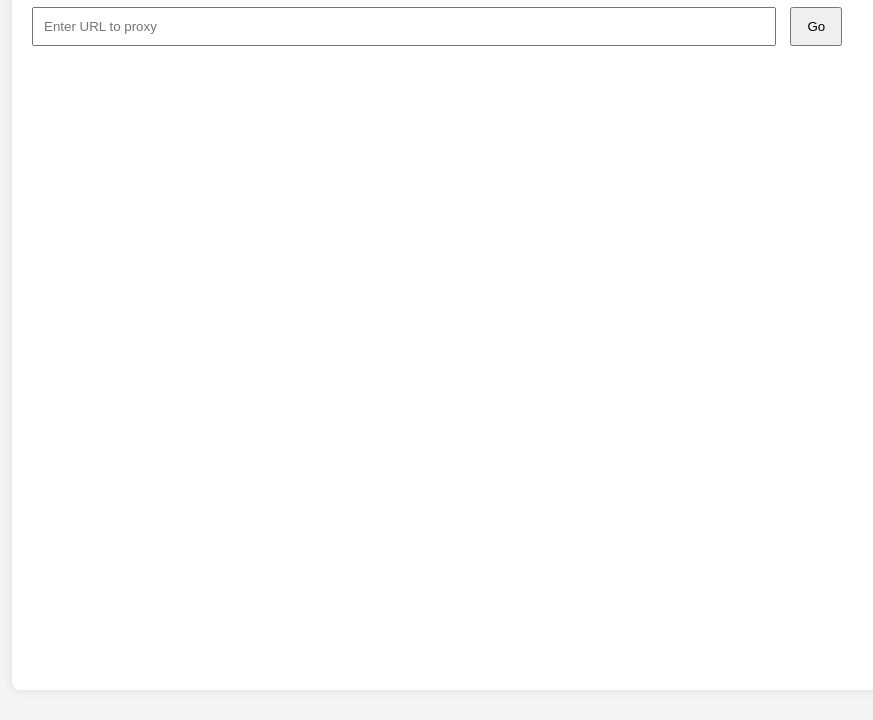
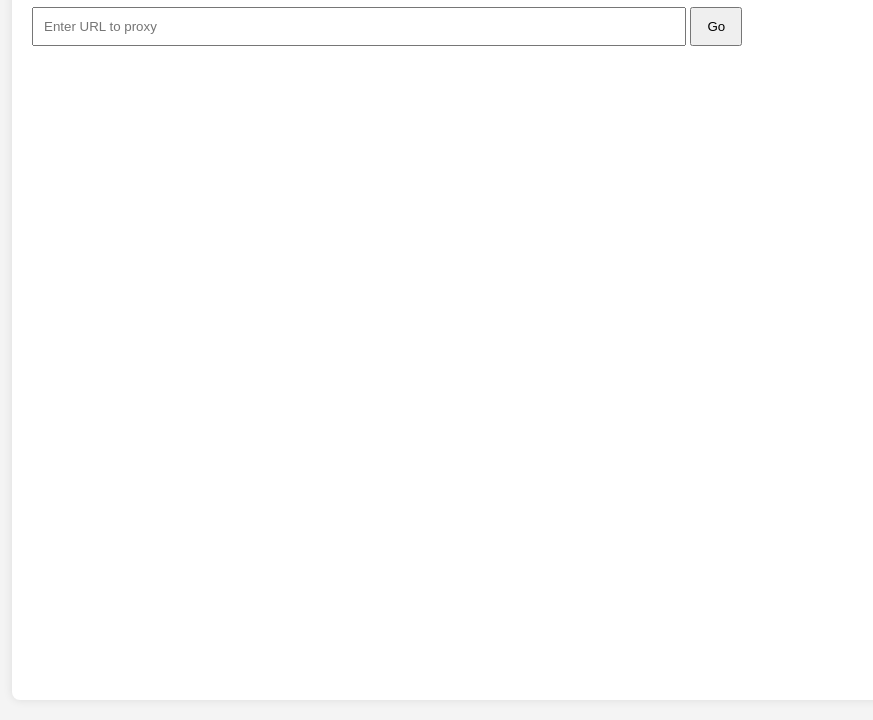
Before and after one commit to FlixifyTVisbackformoregithub/webpage, a plain HTML site: page index.html in a window 1280 px wide. Shown: the part 113-833 px from the top of the page, without its empty margins (158-1031 px from the left). Drawn offline with Linux system fonts and the light colour scheme.

Commit message:
Update index.html

```diff
--- a/index.html
+++ b/index.html
@@ -10,19 +10,22 @@
             margin: 0;
             padding: 20px;
             background-color: #f4f4f4;
+            display: flex;
+            flex-direction: column;
+            align-items: center;
         }
         .container {
             max-width: 900px;
-            margin: auto;
             background: white;
             padding: 20px;
             border-radius: 8px;
             box-shadow: 0 0 10px rgba(0, 0, 0, 0.1);
+            width: 100%;
         }
         input[type="text"] {
-            width: 80%;
+            width: 70%;
             padding: 10px;
-            margin-right: 10px;
+            margin-bottom: 10px;
         }
         button {
             padding: 10px 15px;
@@ -44,11 +47,11 @@
     </div>
 
     <script>
-        document.getElementById('proxyButton').onclick = () => {
+        document.getElementById('proxyButton').onclick = async () => {
             const url = document.getElementById('urlInput').value;
             if (url) {
-                // Set the iframe source to the proxy endpoint with the desired URL
-                document.getElementById('proxyFrame').src = '/proxy?url=' + encodeURIComponent(url);
+                // Set the iframe source to the custom proxy function
+                document.getElementById('proxyFrame').src = '/.netlify/functions/proxy?url=' + encodeURIComponent(url);
             } else {
                 alert('Please enter a valid URL.');
             }
```
